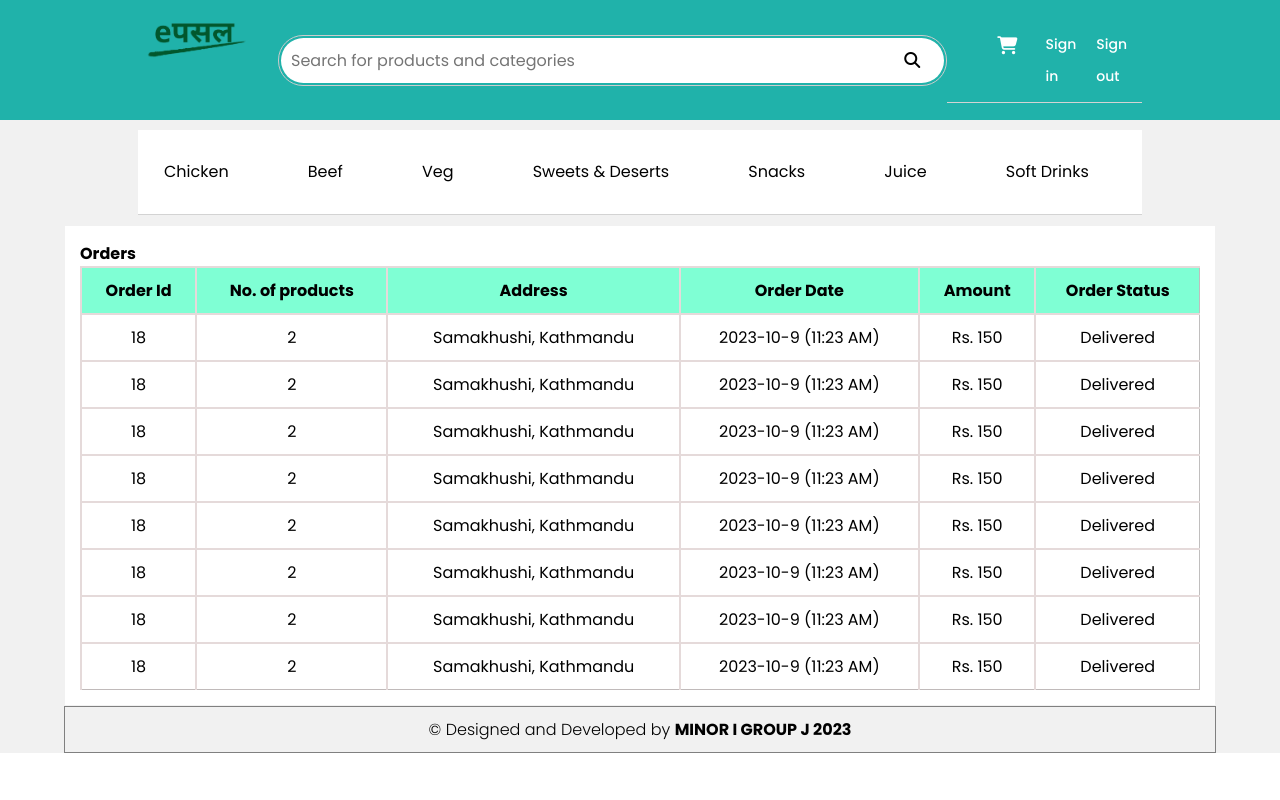
After one commit to agrani58/epasal, a PHP site: page /order.html in a window 1280 px wide. The commit adds this page. Run offline with PHP 8.4, Linux system fonts and the light colour scheme.

Commit message:
New order and invoice table

```diff
--- a/public/cart.php
+++ b/public/cart.php
@@ -20,7 +20,7 @@
 
 <body>
    <?php
-   include_once("./partials/header.php");
+   include_once("partials/header.php");
     ?>
 
     <!-- Cart Start -->
--- /dev/null
+++ b/public/css/order.css
@@ -0,0 +1,25 @@
+.order{
+    background-color: rgb(241, 241, 241);
+}
+table{
+    border:1px solid rgb(192, 184, 184);
+    border-spacing: 0px;
+    width: 100%;
+}
+.order-container{
+    border:1px solid rgb(241, 241, 241);
+    width:90%;
+    margin-left: auto;
+    margin-right:auto;
+    padding: 15px;
+    background-color: white;
+}
+td{
+    border-right:1px solid rgb(192, 190, 190);
+    border-bottom:1px solid rgb(192, 186, 186) ;
+    padding:10px;
+    text-align: center;
+}
+.color{
+    background-color: aquamarine;
+}
--- a/public/css/style.css
+++ b/public/css/style.css
@@ -6,3 +6,5 @@
 @import url("./product_detail.css");
 @import url("./cart.css");
 @import url("./dashboard.css");
+@import url("./table.css");
+@import url("./order.css");
--- /dev/null
+++ b/public/css/table.css
@@ -0,0 +1,74 @@
+body{
+    background-color: white;
+    margin:0;
+    padding:0;
+  }
+  .container{
+    width: 80%;
+    margin-right: auto;
+    margin-left: auto;
+  }
+  .head-section{
+    background-color:rgb(158, 200, 159);
+    padding: 50px 40px;
+  }
+  .logo{
+    max-width:200px;
+    height: 100px;
+  }
+  .text-white{
+    color: #fff;
+    text-align: right;
+  }
+  .body-section{
+    padding: 10px;
+    border: 1px solid gray;
+  }
+  .row{
+    display: flex;
+    flex-wrap: wrap;
+  }
+  .col-6{
+    width: 50%;
+    flex: 0 0 auto;
+  }
+  .heading{
+    font-size: 20px;
+    margin-bottom: 08px;
+  }
+  .sub-heading{
+    color: #262626;
+    margin-bottom: 5px;
+  }
+  .head-details{
+    float: right;
+    text-align: right;
+  }
+  p{
+    margin: 0;
+    padding: 0;
+  }
+  table{
+    background-color: #fff;
+    width: 100%;
+    border-spacing: 0px;
+
+  }
+  td{
+    text-align: center;
+    padding-top: 08px;
+    padding-bottom: 08px;
+    border-bottom: 1px solid black;
+
+  }
+  .right{
+    border-right: 1px solid black;
+  }
+  th{
+    padding-top: 08px;
+    padding-bottom: 08px;
+    border-bottom: 1px solid black;
+  }
+  .text-right{
+    text-align: right;
+  }
--- /dev/null
+++ b/public/order.html
@@ -0,0 +1,221 @@
+<!DOCTYPE html>
+<html>
+    <head>
+        <meta charset="UTF-8">
+        <meta name="viewport" content="width=device-width, initial-scale=1.0">
+        <title>Orders</title>
+        <link rel="stylesheet" href="css/style.css">
+        <link rel="stylesheet" href="https://cdnjs.cloudflare.com/ajax/libs/font-awesome/6.4.2/css/all.min.css">
+
+        <!-- google font start -->
+        <link rel="preconnect" href="https://fonts.googleapis.com" />
+        <link rel="preconnect" href="https://fonts.gstatic.com" crossorigin />
+        <link
+            href="https://fonts.googleapis.com/css2?family=Poppins:wght@300;400;500;600;700&family=Roboto+Condensed:wght@300&display=swap"
+            rel="stylesheet" />
+        <!-- google font end -->
+    </head>
+    <body >
+
+        <!-- Header Start -->
+ <header>
+    <div class="header">
+        <div class="container">
+            <div class="logo_background">
+                <a class="logo" href="https://www.daraz.com.np">
+                    <div class="logo_img">
+                        <img src="img/epasal-primary-logo.png" alt="ePasal - Online Food App">
+                    </div>
+                </a>
+            </div>
+
+            <div class="searchBox">
+                <input type="text" placeholder="Search for products and categories" />
+                <div class="search_icon_background">
+                    <span class="search_icon"><i class="fas fa-search"></i></span>
+                </div>
+            </div>
+
+            <div class="navbar" id="nav">
+                <ul>
+                    <li>
+                        <a href="/public/cart.html">
+                            <div class="cart_icon">
+                                <span class="cart_icon"><i class="fas fa-shopping-cart"></i></span>
+                            </div>
+                        </a>
+                    </li>
+                    <li>
+                        <a href="#">Sign in</a>
+                    </li>
+                    <li>
+                        <a href="#">Sign out </a>
+                    </li>
+                </ul>
+            </div>
+        </div>
+    </div>
+</header>
+<!-- Header End -->
+        <div class="order">
+            <div class="container">
+                <nav>
+                    <ul>
+                        <li><a href="" class="category">Chicken</a>
+                            <!--Fridt Tier Drop Down-->
+                            <ul>
+                                <li><a href="">Chicken Momo</a></li>
+                                <li><a href="">Chicken Chowmeen</a></li>
+                                <li><a href="">Chicken Burger</a></li>
+                                <li><a href="">Chicken Sandwich</a></li>
+                                <li><a href="">Chicken Roll</a></li>
+                                <li><a href="">Pizza</a></li>
+                                <li><a href="">Biryani</a></li>
+                            </ul>
+                        <li><a href="" class="category">Beef</a>
+
+                            <!--First Tier Drop Down-->
+                            <ul>
+                                <li><a href="">Chowmeen</a> </li>
+                                <li><a href="">Burger</a> </li>
+                                <li><a href="">Momo</a> </li>
+                                <li><a href="">Sandwich</a> </li>
+                                <li><a href="">Roll</a> </li>
+                                <li><a href="">Pizza</a></li>
+                            </ul>
+
+                        <li><a href="" class="category">Veg</a>
+                            <!--First Tier Drop Down-->
+                            <ul>
+                                <li><a href="">Veg Momo</a> </li>
+                                <li><a href="">Veg Chowmeen</a> </li>
+                                <li><a href="">Veg Burger</a> </li>
+                                <li><a href="">Vegetable Sandwich</a> </li>
+                                <li><a href="">Veg Roll</a> </li>
+                                <li><a href="">Pizza</a></li>
+                                <li><a href="">Samosa</a></li>
+                            </ul>
+
+                        <li><a href="" class="category">Sweets & Deserts</a>
+                            <!--First Tier Drop Down-->
+                            <ul>
+                                <li><a href="">Ice cream</a> </li>
+                                <li><a href="">cake</a> </li>
+                                <li><a href="">Cookies</a> </li>
+                                <li><a href="">Brownies</a> </li>
+                                <li><a href="">Veg Roll</a> </li>
+                                <li><a href="">Pastries</a></li>
+                            </ul>
+
+                        <li><a href="" class="category">Snacks</a>
+                            <!--First Tier Drop Down-->
+                            <ul>
+                                <li><a href="">Chips</a> </li>
+                                <li><a href="">Crackers</a> </li>
+                                <li><a href="">Dry fruit</a> </li>
+                            </ul>
+
+                        <li><a href="" class="category">Juice</a>
+                            <!--First Tier Drop Down-->
+                            <ul>
+                                <li><a href="">Mango Juice</a> </li>
+                                <li><a href="">Orange Juice</a> </li>
+                                <li><a href="">Coconut Juice</a> </li>
+                            </ul>
+
+                        <li><a href="" class="category">Soft Drinks</a>
+                            <!--First Tier Drop Down-->
+                            <ul>
+                                <li><a href="">Sprite</a> </li>
+                                <li><a href="">Fanta</a> </li>
+                                <li><a href="">Coke</a> </li>
+                            </ul>
+                    </ul>
+                </nav>
+            </div>
+            <div class="order-container">
+                <p><b>Orders</b></p>
+                <table>
+                    <tr>
+                        <td class="color"><b> Order Id</b></td>
+                        <td class="color"><b> No. of products</b></td>
+                        <td class="color"><b> Address</b></td>
+                        <td class="color"><b> Order Date</b></td>
+                        <td class="color"><b> Amount</b></td>
+                        <td class="color"><b> Order Status</b></td>
+                    </tr>
+                    <tr>
+                        <td >18</td>
+                        <td >2</td>
+                        <td >Samakhushi, Kathmandu</td>
+                        <td > 2023-10-9 (11:23 AM)</td>
+                        <td >Rs. 150</td>
+                        <td >Delivered</td>
+                    </tr>
+                    <tr>
+                        <td >18</td>
+                        <td >2</td>
+                        <td >Samakhushi, Kathmandu</td>
+                        <td > 2023-10-9 (11:23 AM)</td>
+                        <td >Rs. 150</td>
+                        <td >Delivered</td>
+                    </tr>
+                    <tr>
+                        <td >18</td>
+                        <td >2</td>
+                        <td >Samakhushi, Kathmandu</td>
+                        <td > 2023-10-9 (11:23 AM)</td>
+                        <td >Rs. 150</td>
+                        <td >Delivered</td>
+                    </tr>
+                    <tr>
+                        <td >18</td>
+                        <td >2</td>
+                        <td >Samakhushi, Kathmandu</td>
+                        <td > 2023-10-9 (11:23 AM)</td>
+                        <td >Rs. 150</td>
+                        <td >Delivered</td>
+                    </tr>
+                    <tr>
+                        <td >18</td>
+                        <td >2</td>
+                        <td >Samakhushi, Kathmandu</td>
+                        <td > 2023-10-9 (11:23 AM)</td>
+                        <td >Rs. 150</td>
+                        <td >Delivered</td>
+                    </tr>
+                    <tr>
+                        <td >18</td>
+                        <td >2</td>
+                        <td >Samakhushi, Kathmandu</td>
+                        <td > 2023-10-9 (11:23 AM)</td>
+                        <td >Rs. 150</td>
+                        <td >Delivered</td>
+                    </tr>
+                    <tr>
+                        <td >18</td>
+                        <td >2</td>
+                        <td >Samakhushi, Kathmandu</td>
+                        <td > 2023-10-9 (11:23 AM)</td>
+                        <td >Rs. 150</td>
+                        <td >Delivered</td>
+                    </tr>
+                    <tr>
+                        <td >18</td>
+                        <td >2</td>
+                        <td >Samakhushi, Kathmandu</td>
+                        <td > 2023-10-9 (11:23 AM)</td>
+                        <td >Rs. 150</td>
+                        <td >Delivered</td>
+                    </tr>
+
+                </table>
+            </div>
+             <!-- Footer Start -->
+            <footer>
+                <p>&copy; Designed and Developed by <strong>MINOR I GROUP J 2023</strong></p>
+            </footer>
+            <!-- Footer End -->
+        </div>
+    </body>
+</html>
```
Also changed, not shown: public/table.html (added, +153 -0 lines), views/asha/order.css (added, +25 -0 lines), views/asha/order.html (added, +167 -0 lines), views/asha/biryani.img.png (deleted), views/asha/burger.img.png (deleted), views/asha/coffee.img.png (deleted), views/asha/fries.img.png (deleted), views/asha/momo.img.png (deleted), views/asha/pastry.img.png (deleted), views/asha/pizza.img.png (deleted), views/asha/stars.img.png (deleted), views/asha/viber_image_2023-09-29_20-58-24-419.jpg (deleted).
